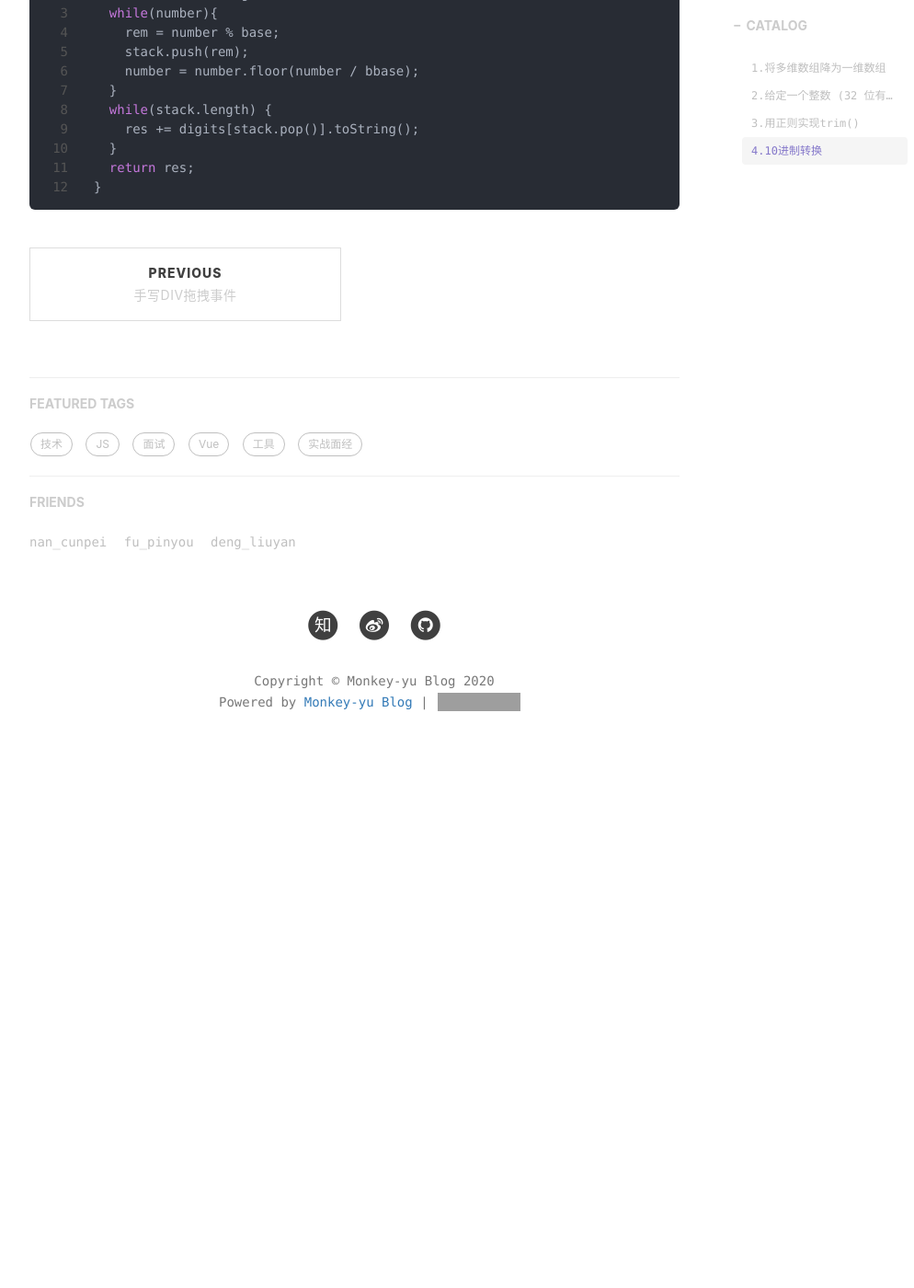
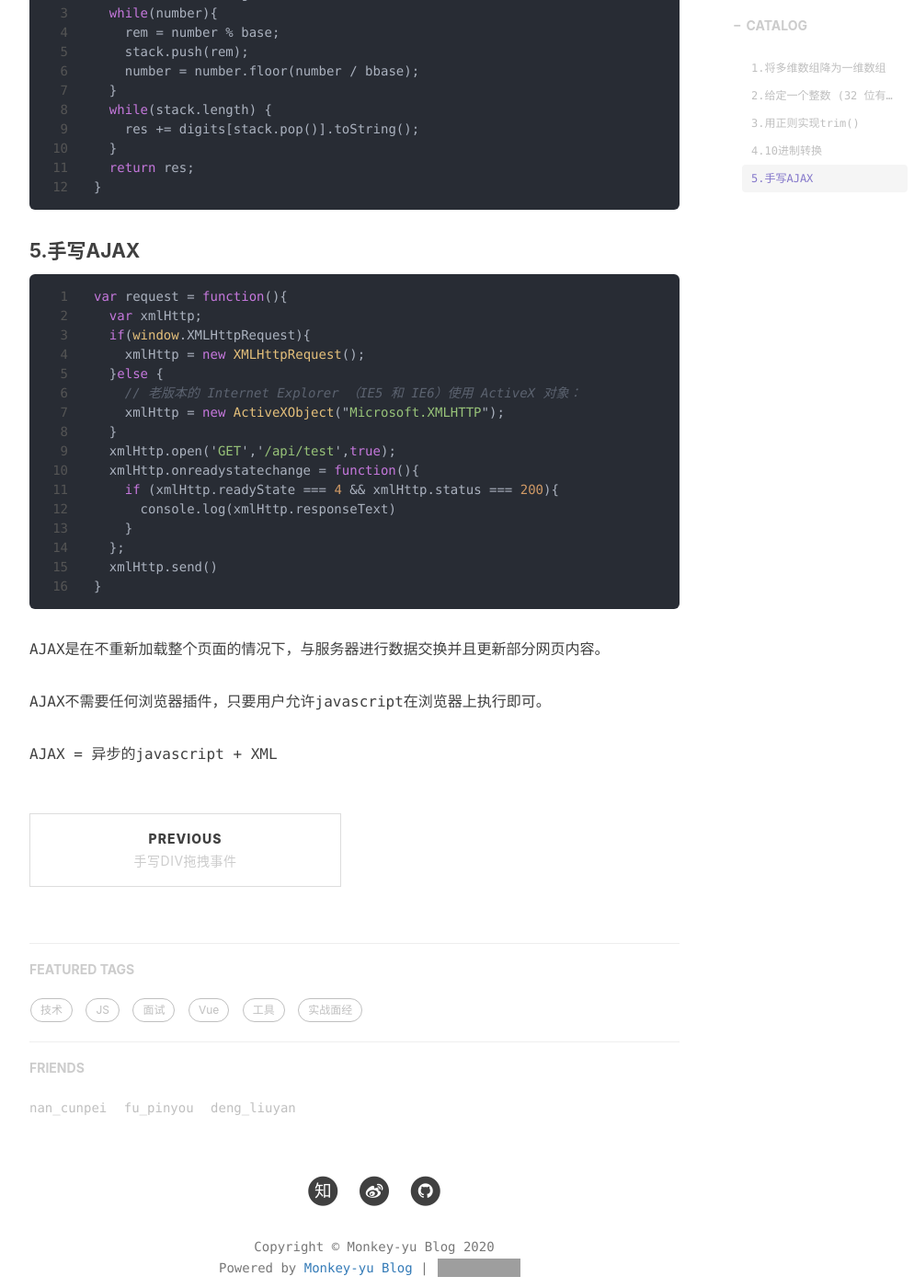
Before and after one commit to monkey-yu/monkey-yu.github.io, a Jekyll site: the page built from _posts/2020-08-13-handwrite-js-func.md, in a window 1280 px wide and 1400 px high, scrolled down 2048 px. Shown: the whole window at 92% size, without its empty margins (233-1227 px from the left). Built offline with Jekyll 4.4.1, drawn with Linux system fonts in a browser that asks for light colours; nearby versions of some CDN libraries; comment, search, counter and statistics services are not loaded; before the commit the page ends 2889 px from its top, so only the background shows below that; grey boxes are pictures that could not be loaded.

Commit message:
update 添加ajax 手写函数

````diff
--- a/_posts/2020-08-13-handwrite-js-func.md
+++ b/_posts/2020-08-13-handwrite-js-func.md
@@ -84,3 +84,30 @@ function Conver(number,base=2){
   return res;
 }
 ```
+
+#### 5.手写AJAX
+
+```javascript
+var request = function(){
+  var xmlHttp;
+  if(window.XMLHttpRequest){
+    xmlHttp = new XMLHttpRequest();
+  }else {
+    // 老版本的 Internet Explorer （IE5 和 IE6）使用 ActiveX 对象：
+    xmlHttp = new ActiveXObject("Microsoft.XMLHTTP");
+  }
+  xmlHttp.open('GET','/api/test',true);
+  xmlHttp.onreadystatechange = function(){
+    if (xmlHttp.readyState === 4 && xmlHttp.status === 200){
+      console.log(xmlHttp.responseText)
+    }
+  };
+  xmlHttp.send()
+}
+```
+
+AJAX是在不重新加载整个页面的情况下，与服务器进行数据交换并且更新部分网页内容。
+
+AJAX不需要任何浏览器插件，只要用户允许javascript在浏览器上执行即可。
+
+AJAX = 异步的javascript + XML
````
